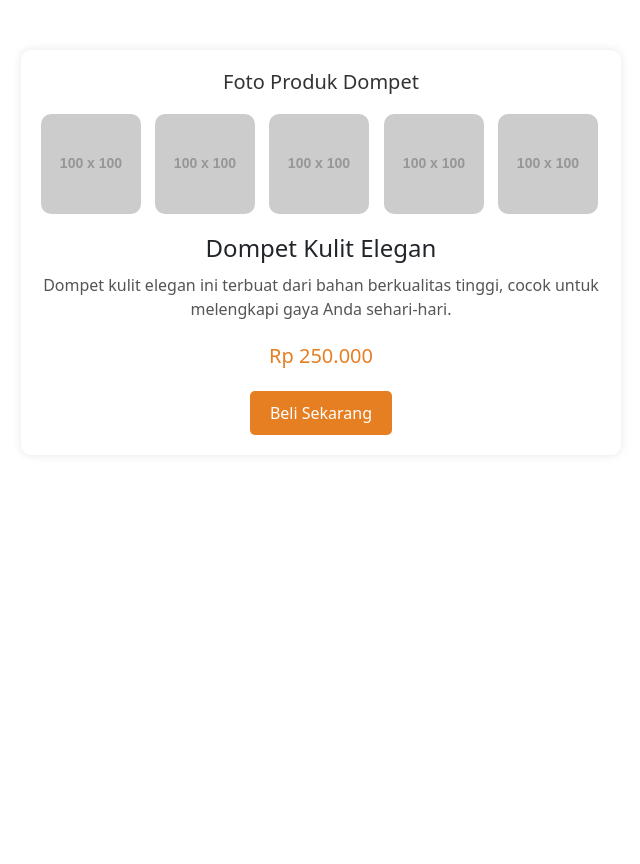
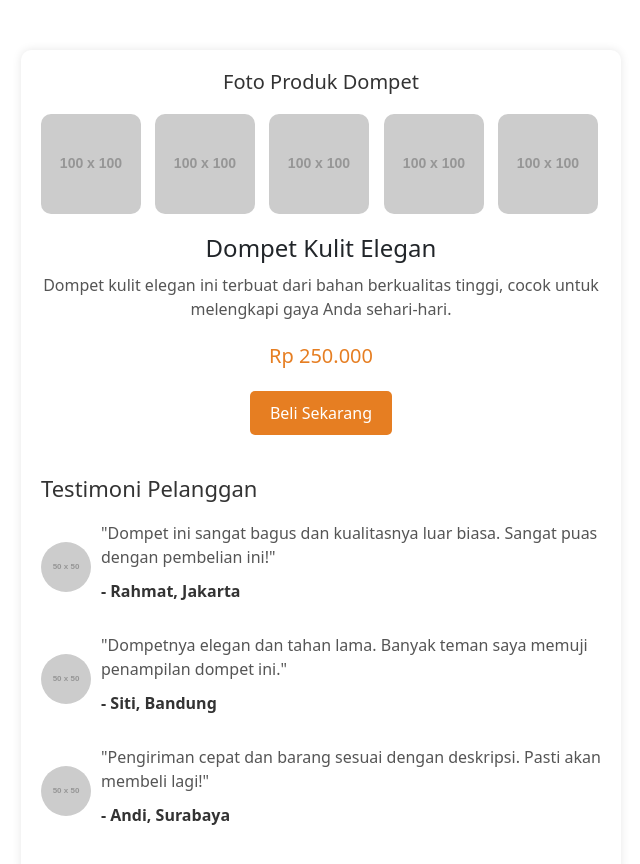
Before and after one commit to omdropship/admp, a plain HTML site: page index.html in a window 1280 px wide. Shown: the whole page, without its empty margins (319-959 px from the left). Before the commit the page ends 800 px from the top, so only its background shows below. Drawn offline with nearby package versions, Linux system fonts and the light colour scheme; placeholder pictures from the web are drawn by us.

Commit message:
Update index.html

```diff
--- a/index.html
+++ b/index.html
@@ -62,6 +62,35 @@
             max-width: 100px;
             margin-right: 10px;
             border-radius: 10px;
+            cursor: pointer;
+        }
+        .testimonial {
+            margin-top: 40px;
+        }
+        .testimonial h3 {
+            font-size: 22px;
+            margin-bottom: 20px;
+            color: #333;
+        }
+        .testimonial p {
+            font-size: 16px;
+            color: #555;
+            margin-bottom: 10px;
+        }
+        .testimonial .customer {
+            font-weight: bold;
+            color: #333;
+        }
+        .testimonial img {
+            width: 50px;
+            height: 50px;
+            border-radius: 50%;
+            margin-right: 10px;
+        }
+        .testimonial-item {
+            display: flex;
+            align-items: center;
+            margin-bottom: 20px;
         }
     </style>
 </head>
@@ -69,11 +98,11 @@
     <div class="container text-center">
         <h2 class="product-timeline-title">Foto Produk Dompet</h2>
         <div class="scrolling-wrapper">
-            <img src="https://via.placeholder.com/100x100.png?text=Dompet+1" alt="Dompet 1">
-            <img src="https://via.placeholder.com/100x100.png?text=Dompet+2" alt="Dompet 2">
-            <img src="https://via.placeholder.com/100x100.png?text=Dompet+3" alt="Dompet 3">
-            <img src="https://via.placeholder.com/100x100.png?text=Dompet+4" alt="Dompet 4">
-            <img src="https://via.placeholder.com/100x100.png?text=Dompet+5" alt="Dompet 5">
+            <img src="https://via.placeholder.com/100x100.png?text=Dompet+1" alt="Dompet 1" data-bs-toggle="modal" data-bs-target="#imageModal" onclick="showImage(this.src)">
+            <img src="https://via.placeholder.com/100x100.png?text=Dompet+2" alt="Dompet 2" data-bs-toggle="modal" data-bs-target="#imageModal" onclick="showImage(this.src)">
+            <img src="https://via.placeholder.com/100x100.png?text=Dompet+3" alt="Dompet 3" data-bs-toggle="modal" data-bs-target="#imageModal" onclick="showImage(this.src)">
+            <img src="https://via.placeholder.com/100x100.png?text=Dompet+4" alt="Dompet 4" data-bs-toggle="modal" data-bs-target="#imageModal" onclick="showImage(this.src)">
+            <img src="https://via.placeholder.com/100x100.png?text=Dompet+5" alt="Dompet 5" data-bs-toggle="modal" data-bs-target="#imageModal" onclick="showImage(this.src)">
         </div>
         <div class="product-details">
             <h1 class="product-title">Dompet Kulit Elegan</h1>
@@ -81,7 +110,53 @@
             <p class="product-price">Rp 250.000</p>
             <a href="URL_HALAMAN_PEMBELIAN" class="btn buy-button">Beli Sekarang</a>
         </div>
+
+        <div class="testimonial text-start">
+            <h3>Testimoni Pelanggan</h3>
+            <div class="testimonial-item">
+                <img src="https://via.placeholder.com/50x50.png?text=R" alt="Foto Rahmat">
+                <div>
+                    <p>"Dompet ini sangat bagus dan kualitasnya luar biasa. Sangat puas dengan pembelian ini!"</p>
+                    <p class="customer">- Rahmat, Jakarta</p>
+                </div>
+            </div>
+            <div class="testimonial-item">
+                <img src="https://via.placeholder.com/50x50.png?text=S" alt="Foto Siti">
+                <div>
+                    <p>"Dompetnya elegan dan tahan lama. Banyak teman saya memuji penampilan dompet ini."</p>
+                    <p class="customer">- Siti, Bandung</p>
+                </div>
+            </div>
+            <div class="testimonial-item">
+                <img src="https://via.placeholder.com/50x50.png?text=A" alt="Foto Andi">
+                <div>
+                    <p>"Pengiriman cepat dan barang sesuai dengan deskripsi. Pasti akan membeli lagi!"</p>
+                    <p class="customer">- Andi, Surabaya</p>
+                </div>
+            </div>
+        </div>
     </div>
+
+    <!-- Modal -->
+    <div class="modal fade" id="imageModal" tabindex="-1" aria-labelledby="imageModalLabel" aria-hidden="true">
+        <div class="modal-dialog modal-dialog-centered">
+            <div class="modal-content">
+                <div class="modal-body">
+                    <img src="" id="modalImage" class="img-fluid" alt="Pratinjau Gambar">
+                </div>
+                <div class="modal-footer">
+                    <button type="button" class="btn btn-secondary" data-bs-dismiss="modal">Tutup</button>
+                </div>
+            </div>
+        </div>
+    </div>
+
+    <script>
+        function showImage(src) {
+            document.getElementById('modalImage').src = src;
+        }
+    </script>
+
     <script src="https://cdn.jsdelivr.net/npm/@popperjs/core@2.10.2/dist/umd/popper.min.js"></script>
     <script src="https://stackpath.bootstrapcdn.com/bootstrap/5.1.3/js/bootstrap.min.js"></script>
 </body>
```
